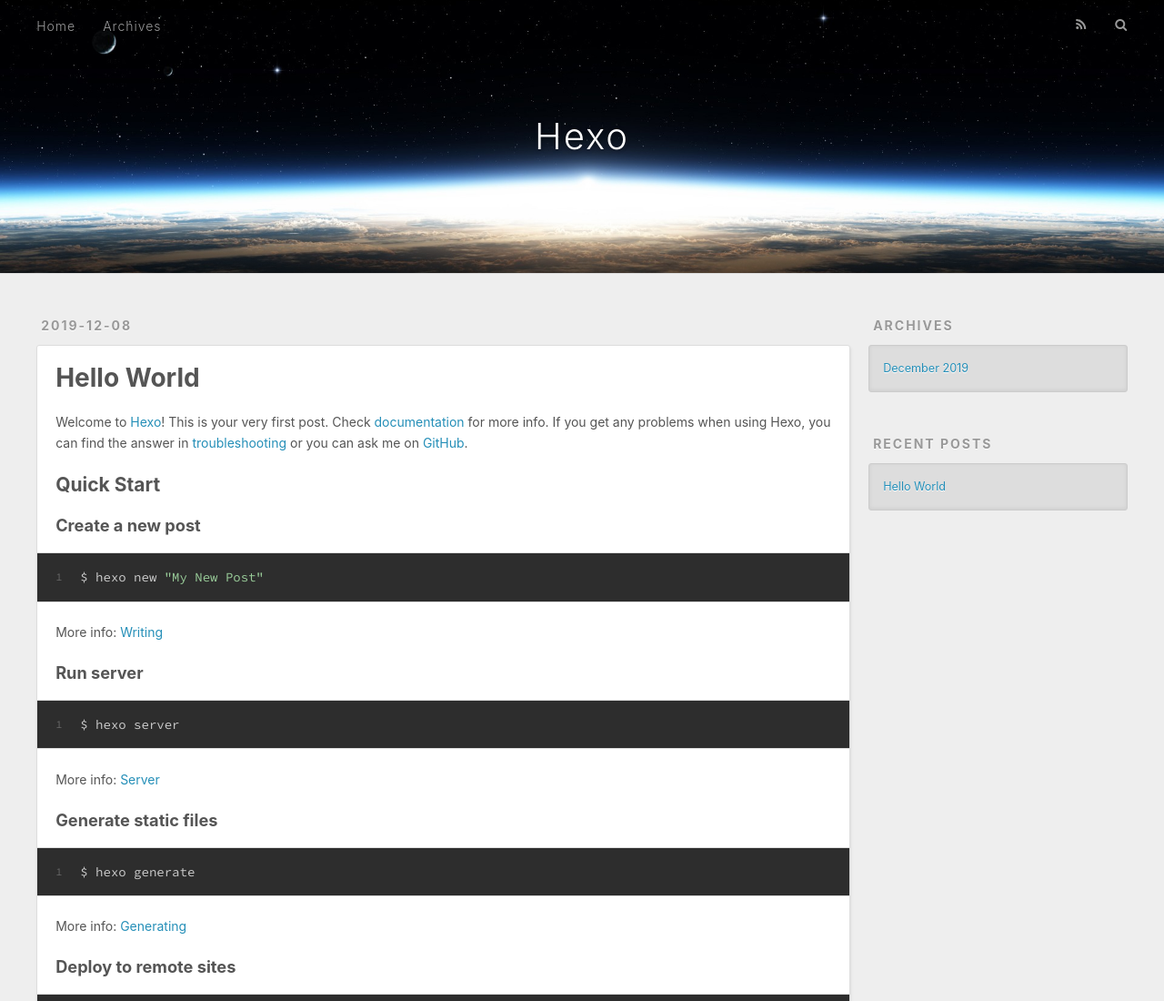
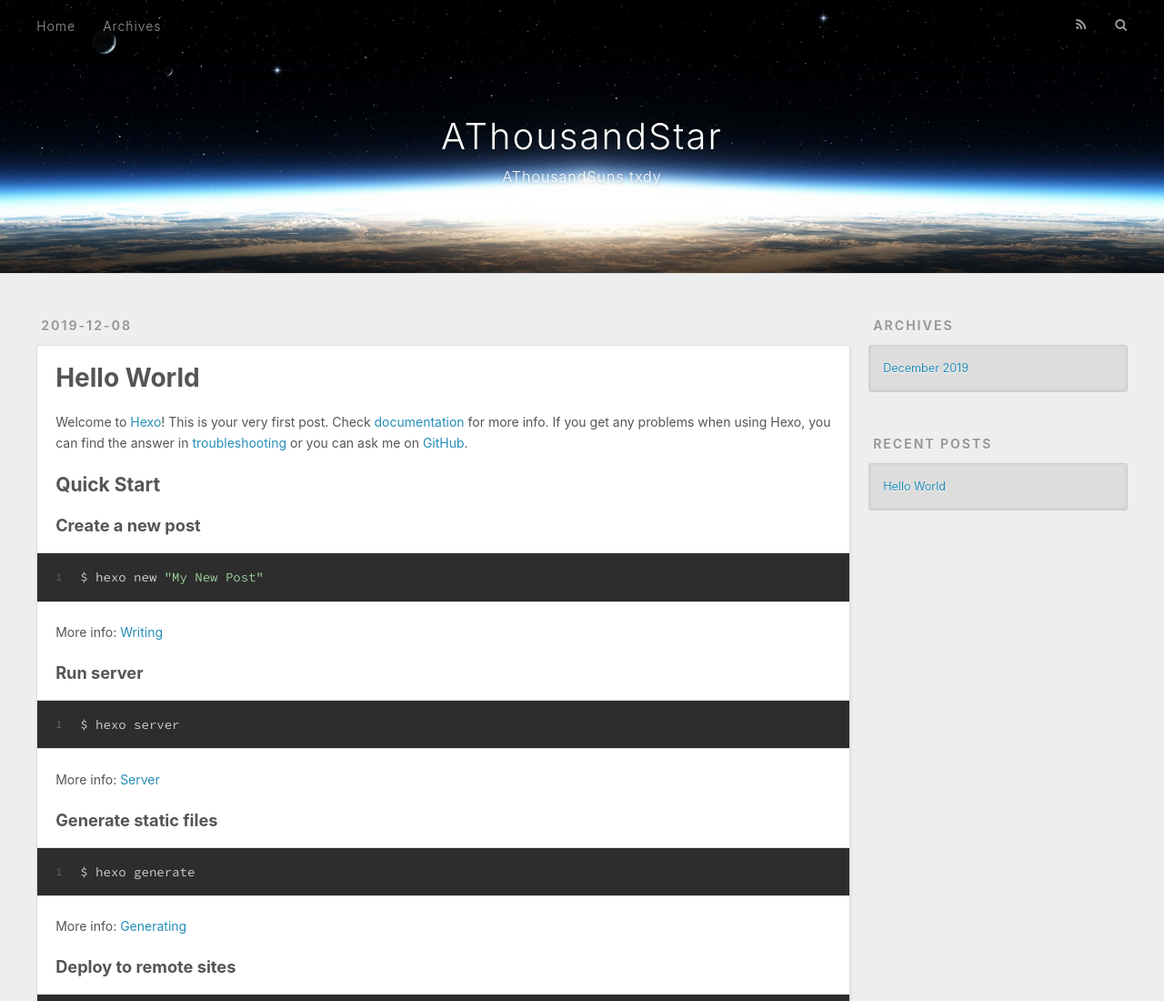
Before and after one commit to AThousandStar/AThousandStar.github.io, a plain HTML site: page index.html in a window 1280 px wide. Shown: the top 1100 px of the page at 91% size. Drawn offline with nearby package versions, Linux system fonts and the light colour scheme.

Commit message:
Site updated: 2019-12-08 12:57:57

```diff
--- a/index.html
+++ b/index.html
@@ -5,16 +5,16 @@
 
 
 
-  <title>Hexo</title>
+  <title>AThousandStar</title>
   <meta name="viewport" content="width=device-width, initial-scale=1, maximum-scale=1">
   <meta property="og:type" content="website">
-<meta property="og:title" content="Hexo">
+<meta property="og:title" content="AThousandStar">
 <meta property="og:url" content="http:&#x2F;&#x2F;yoursite.com&#x2F;index.html">
-<meta property="og:site_name" content="Hexo">
-<meta property="og:locale" content="en">
+<meta property="og:site_name" content="AThousandStar">
+<meta property="og:locale" content="zh">
 <meta name="twitter:card" content="summary">
 
-    <link rel="alternate" href="/atom.xml" title="Hexo" type="application/atom+xml">
+    <link rel="alternate" href="/atom.xml" title="AThousandStar" type="application/atom+xml">
 
 
     <link rel="icon" href="/favicon.png">
@@ -33,8 +33,12 @@
   <div id="header-outer" class="outer">
     <div id="header-title" class="inner">
       <h1 id="logo-wrap">
-        <a href="/" id="logo">Hexo</a>
+        <a href="/" id="logo">AThousandStar</a>
       </h1>
+
+        <h2 id="subtitle-wrap">
+          <a href="/" id="subtitle">AThousandSuns txdy</a>
+        </h2>
 
     </div>
     <div id="header-inner" class="inner">
@@ -100,7 +104,7 @@
 
     </div>
     <footer class="article-footer">
-      <a data-url="http://yoursite.com/2019/12/08/hello-world/" data-id="ck3wiahvh0000ognde8zxdr9s" class="article-share-link">Share</a>
+      <a data-url="http://yoursite.com/2019/12/08/hello-world/" data-id="ck3wjd5oe0000d4nd2upjcnus" class="article-share-link">Share</a>
 
 
     </footer>
```
Also changed, not shown: 2019/12/08/hello-world/index.html (+10 -6 lines), archives/2019/12/index.html (+10 -6 lines), archives/2019/index.html (+10 -6 lines), archives/index.html (+10 -6 lines).
